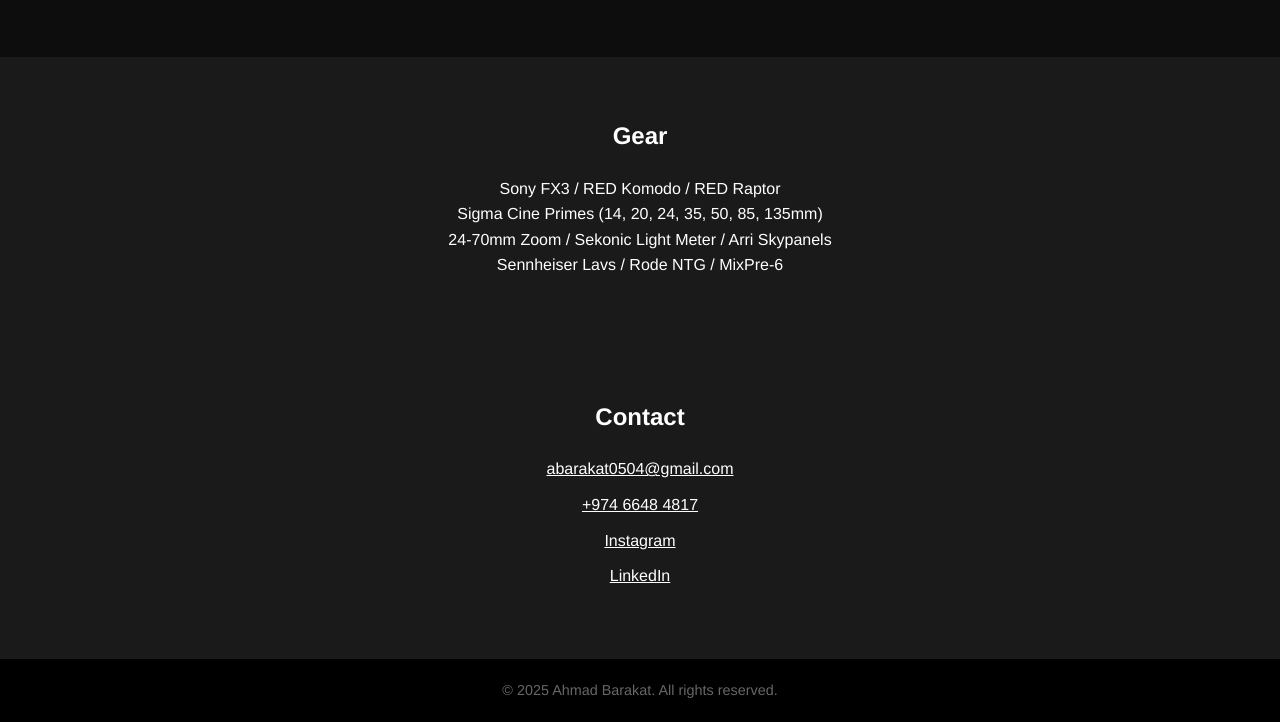
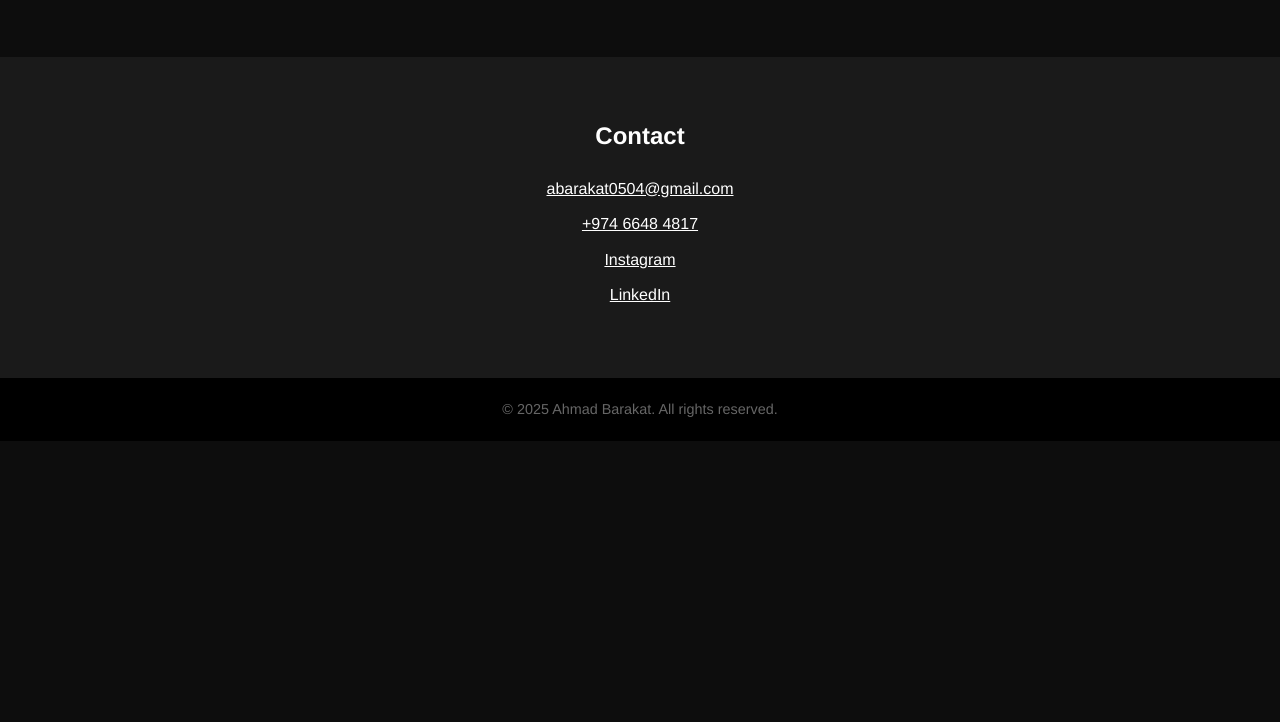
Before and after one commit to AhmadBarakat-DOP/ahmadbarakat-dop.github.io, a plain HTML site: page index.html in a window 1280 px wide. Shown: the part 1099-1821 px from the top of the page. After the commit the page ends 1540 px from the top, so only its background shows below. Drawn offline with Linux system fonts and the light colour scheme.

Commit message:
Update index.html

```diff
--- a/index.html
+++ b/index.html
@@ -46,12 +46,7 @@
     </div>
   </section>
 
-  <section class="gear">
-    <h2>Gear</h2>
-    <p>Sony FX3 / RED Komodo / RED Raptor<br>
-    Sigma Cine Primes (14, 20, 24, 35, 50, 85, 135mm)<br>
-    24-70mm Zoom / Sekonic Light Meter / Arri Skypanels<br>
-    Sennheiser Lavs / Rode NTG / MixPre-6</p>
+
   </section>
 
   <section class="contact">
```
